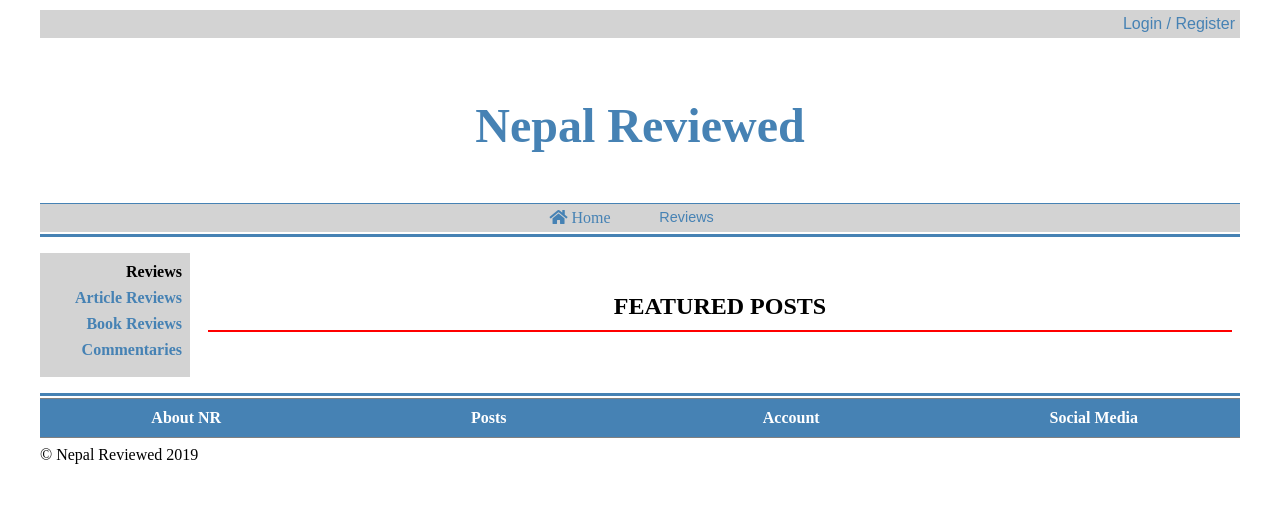
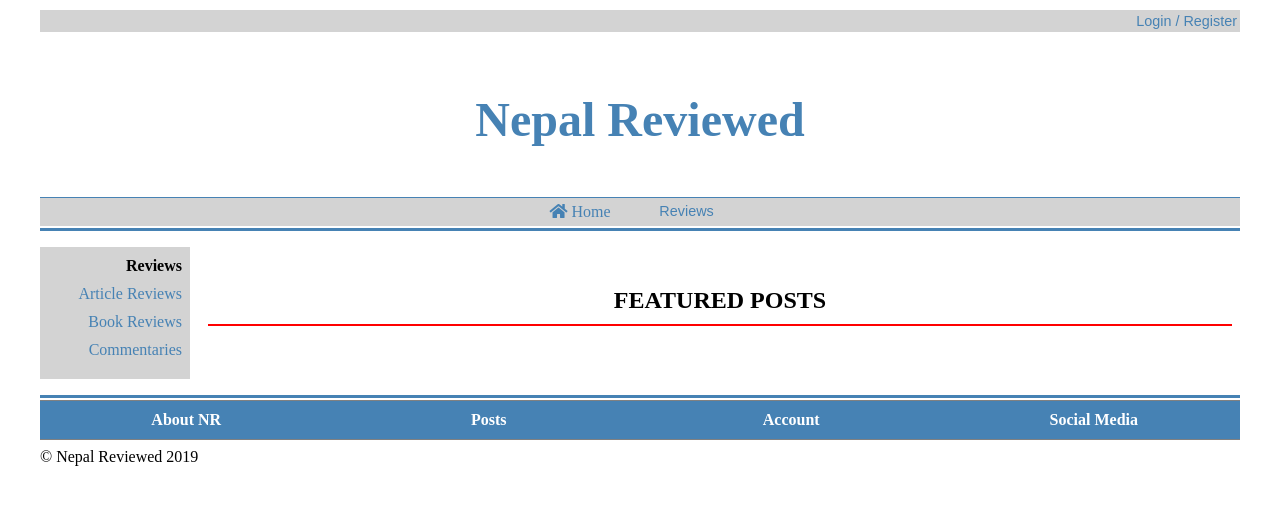
Before and after one commit to anilbhattaraitoronto/nr1, a Django app: page / in a window 1280 px wide. Shown: the top 505 px of the page. Run offline with Django 3.2, Linux system fonts and the light colour scheme; data that the repository does not hold is empty.

Commit message:
fixed sidebar menu styles

```diff
--- a/nr1/static/css/main.css
+++ b/nr1/static/css/main.css
@@ -20,8 +20,8 @@ p{
     box-sizing: border-box;
     background: none;
     color: steelblue;
-    padding: 5px;
-    font-size: 1rem;
+    padding: 3px;
+    font-size: .9rem;
     cursor: pointer;
 }
 #modalButton:hover{
@@ -45,6 +45,20 @@ p{
     margin-top: 2px;
     padding: 3px ;
     font-size: .9rem;
+    box-sizing: border-box;
+}
+#logout-form input, .auth-nav a{
+    color: steelblue;
+    outline: none;
+    border: none;
+    background: none;
+    font-size: .9rem;
+    padding: 3px 16px;
+    cursor: pointer;
+}
+#logout-form input:hover, .auth-nav a:hover{
+    background: steelblue;
+    color: white;
 }
 .auth-nav{
     display: flex;
@@ -222,6 +236,13 @@ p{
 .footer-nav{
     margin: 10px auto;
 }
+.sidebar2 a{
+    display: block;
+    margin: 10px 0;
+}
+.sidebar2 a:hover{
+    color: darkgoldenrod;
+}
 @media only screen and (min-width:450px){
     .container{
         grid-template-columns: 150px 1fr;
--- a/templates/base.html
+++ b/templates/base.html
@@ -104,24 +104,24 @@
                 <h4 class="section-title">Topics</h4>
                 {% for topic in topics %}
                 <a href="{{topic.get_absolute_url}}">
-                <h5 class="title">{{topic.name}}</h5></a>
+                {{topic.name}}</a>
                 {% endfor %}
                 {% endif %}
             </section>
             <div class="categories">
                 <h4>Reviews</h4>
                 <a href="{% url 'article_reviews' %}">
-                <h5 class="title">Article Reviews</h5></a>
+                Article Reviews</a>
                 <a href="{% url 'book_reviews' %}">
-                <h5 class="title">Book Reviews</h5></a>
+                Book Reviews</a>
                 <a href="{% url 'commentaries' %}">
-                <h5 class="title">Commentaries</h5></a>
+                Commentaries</a>
             </div>
             {% if authors %}
             <h4 class="side-menu-title">Authors</h4>
             <div class="authors">
                 {% for author in authors %}
-                <a href="{% url 'author_posts' author.id author.slug%}" class="author-posts"><h5 class="title">{{author.name}}</h5></a>
+                <a href="{% url 'author_posts' author.id author.slug%}" class="author-posts">{{author.name}}</a>
                 {% endfor %}
             </div>
             {% endif %}
```
